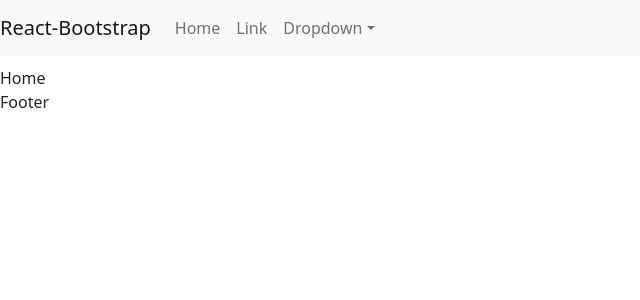
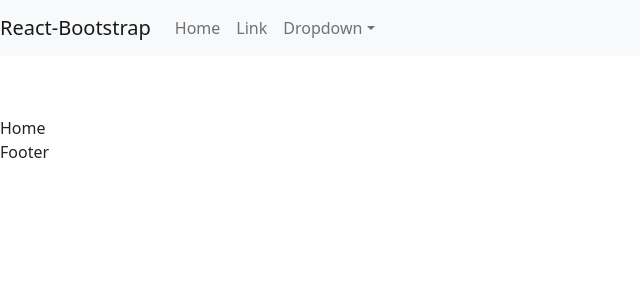
Before and after one commit to Sandun01/PCHub-Project, a React (Create React App) app in the folder pchub_frontend/: page / in a window 1280 px wide. Shown: the top 300 px of the page, without its empty margins (0-640 px from the left). Built offline with nearby package versions, Linux system fonts and the light colour scheme.

Commit message:
test commit 2

```diff
--- a/pchub_frontend/src/App.js
+++ b/pchub_frontend/src/App.js
@@ -34,9 +34,7 @@ class App extends Component{
             <Router>
                 <Header />
 
-                <main style={{ marginTop: '10px', }}>
-
-
+                <main style={{ marginTop: '60px', }}>
 
                     <Switch>
                         {/* Guest user Routes */}
```
